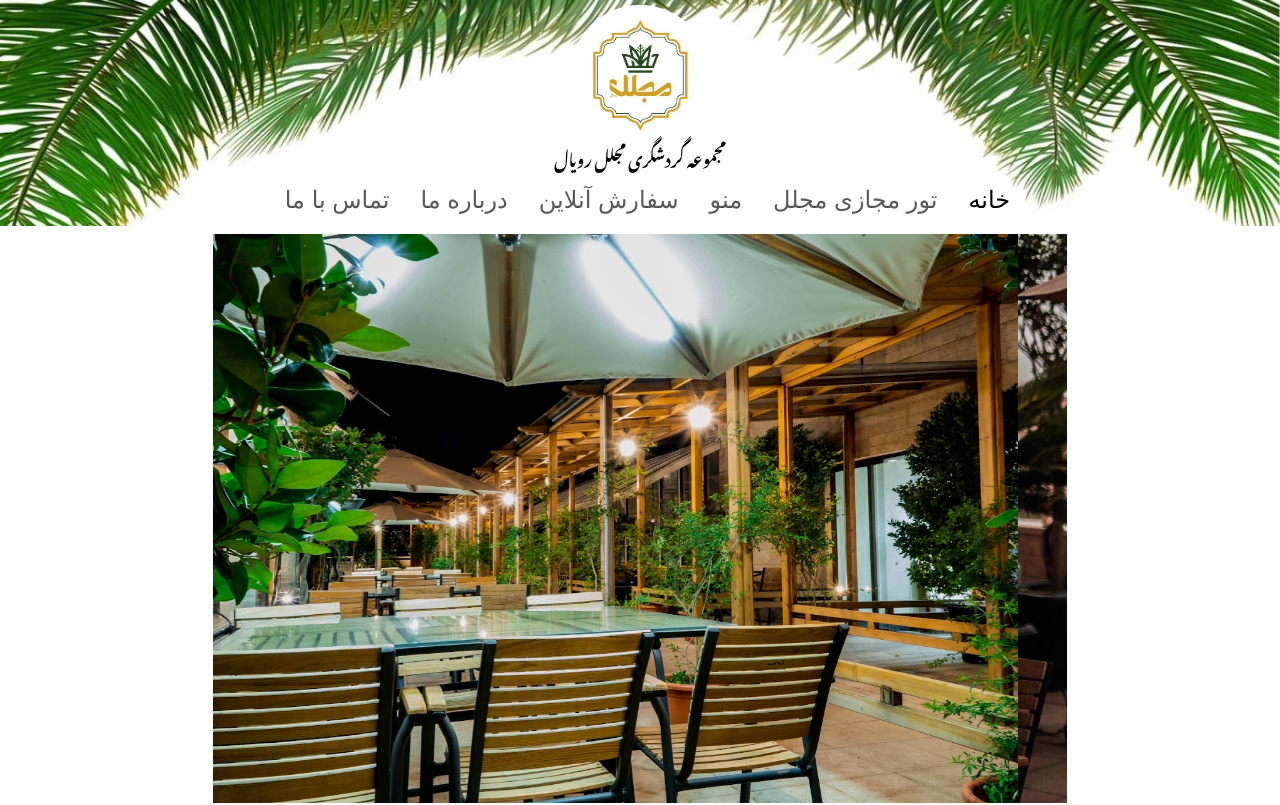
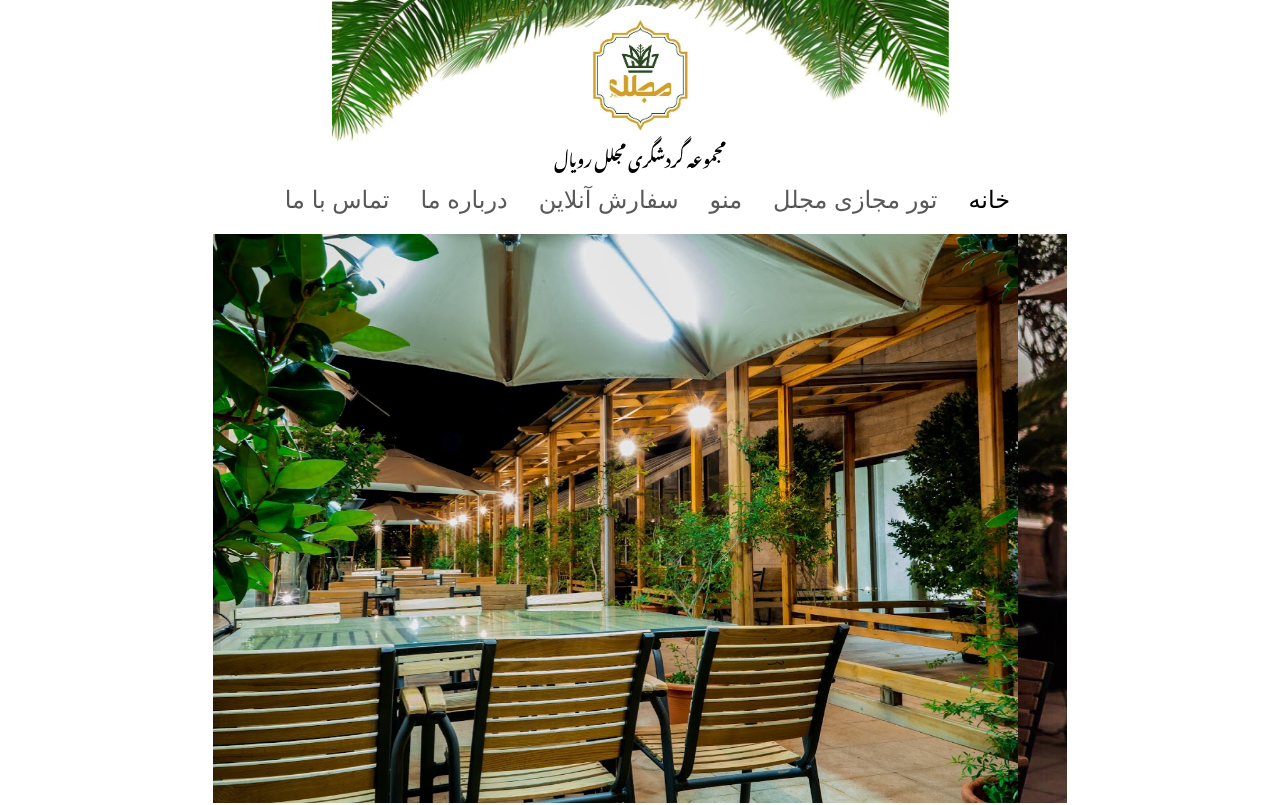
Before and after one commit to Rasoulhosseini24/Mojallal, a plain HTML site: page index.html in a window 1280 px wide. Shown: the top 805 px of the page. Drawn offline with nearby package versions, Linux system fonts and the light colour scheme; a web font is replaced by a local one.

Commit message:
Update Style.css

```diff
--- a/Style.css
+++ b/Style.css
@@ -49,7 +49,7 @@ body{
 }
 
 .bgnav{
-  background-size: contain;
+  background-size: contain !important;
 }
   @media only screen and (min-width:460px){
 .bgnav{
```
